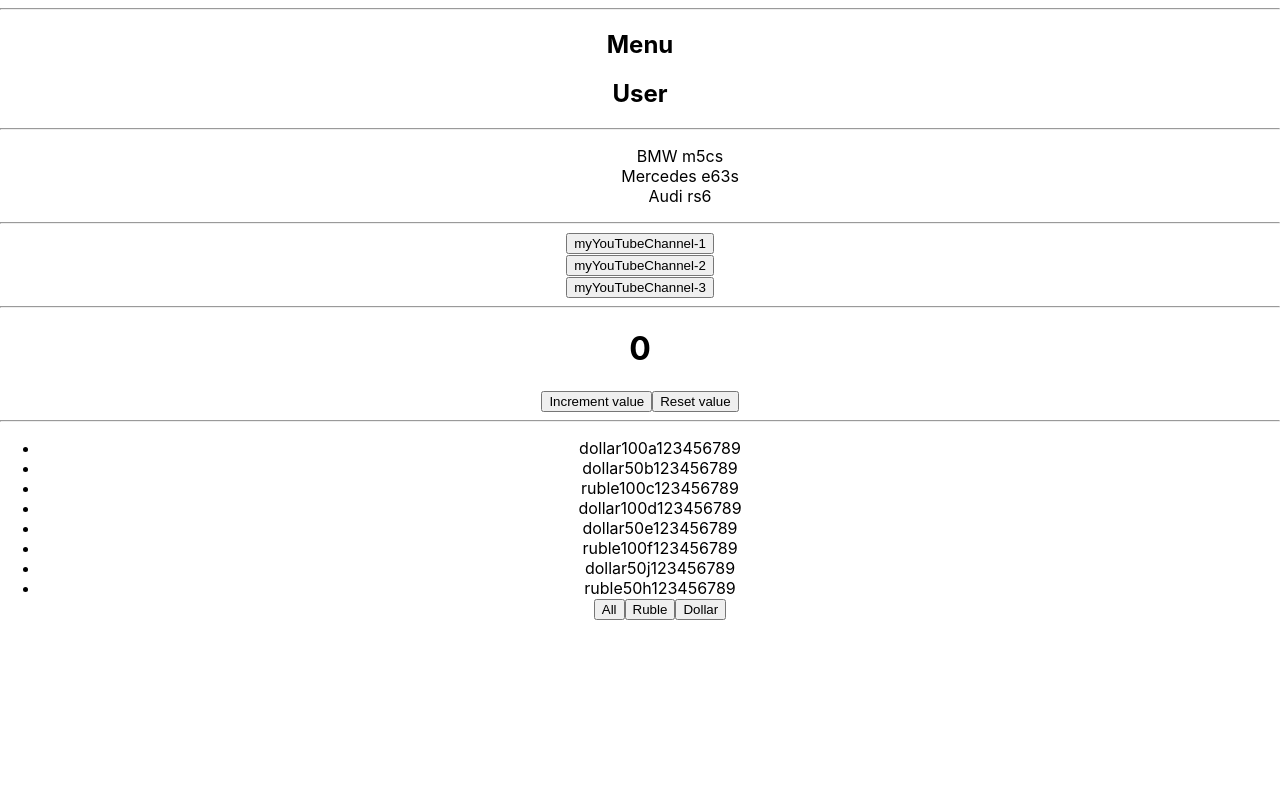
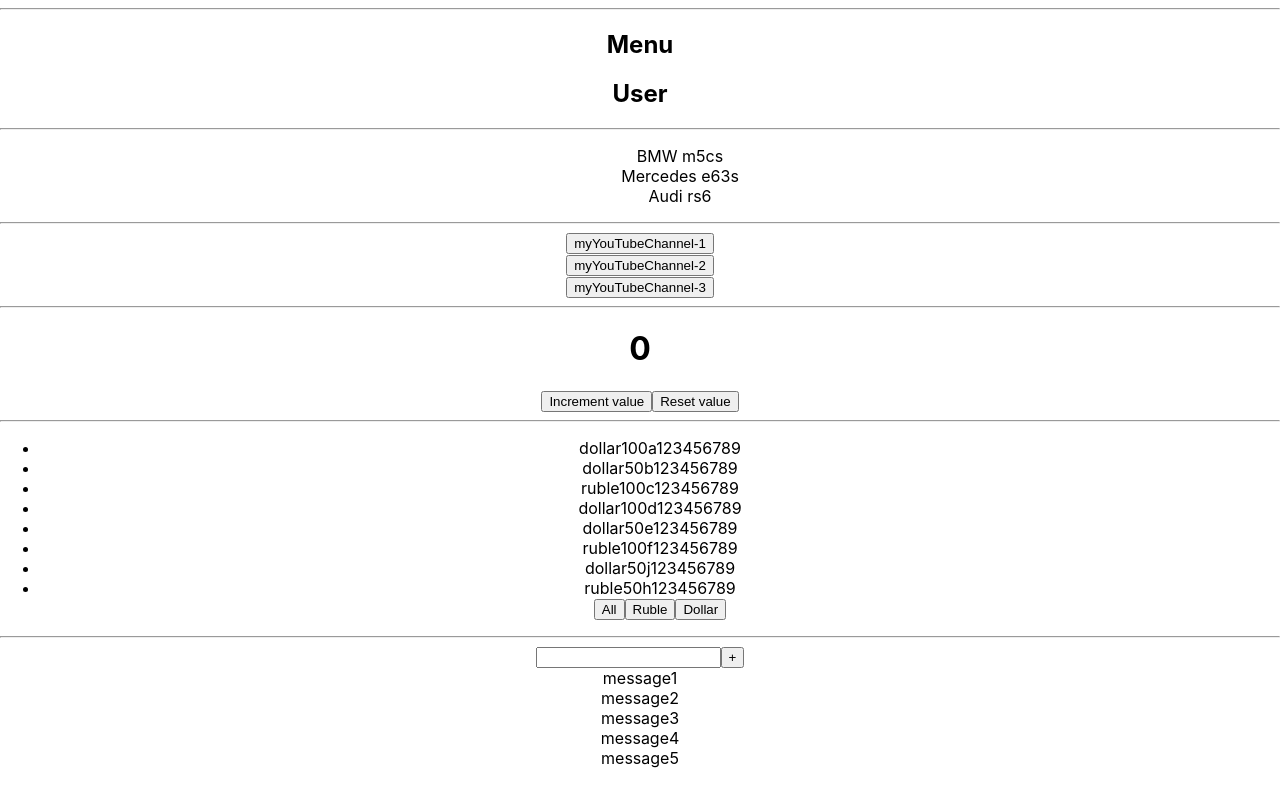
Before and after one commit to Maksimus39/microtasks, a React (Create React App) app: page / in a window 1280 px wide. Built offline with nearby package versions, Linux system fonts and the light colour scheme.

Commit message:
Микротаска по инпут

```diff
--- a/src/App.tsx
+++ b/src/App.tsx
@@ -5,6 +5,7 @@
 import {Button} from "./button/Button";
 import {UseState} from "./useState/UseState";
 import {Filter} from "./filter/Filter";
+import {Input} from "./input/Input";
 
 function App() {
 
@@ -29,6 +30,8 @@
             <UseState/>
             <hr/>
             <Filter/>
+            <hr/>
+            <Input/>
         </div>
     );
 }
--- /dev/null
+++ b/src/input/Input.tsx
@@ -0,0 +1,33 @@
+import React, {useState} from 'react';
+import {FullInput} from "./fullInput/FullInput";
+
+export const Input = () => {
+    const [message, setMessage] = useState([
+            {message: 'message1'},
+            {message: 'message2'},
+            {message: 'message3'},
+            {message: 'message4'},
+            {message: 'message5'}
+        ]
+    )
+
+    const addMessage = (title: string) => {
+        console.log(title)
+        const newMessage = {
+            message: title,
+        }
+        setMessage([newMessage, ...message])
+    }
+
+    return (
+        <div className="App">
+            <FullInput addMessage={addMessage}/>
+
+            {message.map((el, index) => {
+                return (
+                    <div key={index}>{el.message}</div>
+                )
+            })}
+        </div>
+    );
+};
--- /dev/null
+++ b/src/input/fullInput/FullInput.tsx
@@ -0,0 +1,28 @@
+import React, {ChangeEvent} from 'react';
+
+
+type FullInputProps = {
+    addMessage: (title: string) => void
+}
+export const FullInput = (props: FullInputProps) => {
+    const [title, setTitle] = React.useState('');
+
+    const onChangeInputHandler = (event: ChangeEvent<HTMLInputElement>) => {
+        setTitle(event.currentTarget.value);
+    }
+
+    const onClickButtonHandler = () => {
+        props.addMessage(title)
+        setTitle('')
+    }
+
+    return (
+        <div>
+            <input
+                value={title}
+                onChange={onChangeInputHandler}
+            />
+            <button onClick={onClickButtonHandler}>+</button>
+        </div>
+    );
+};
```
